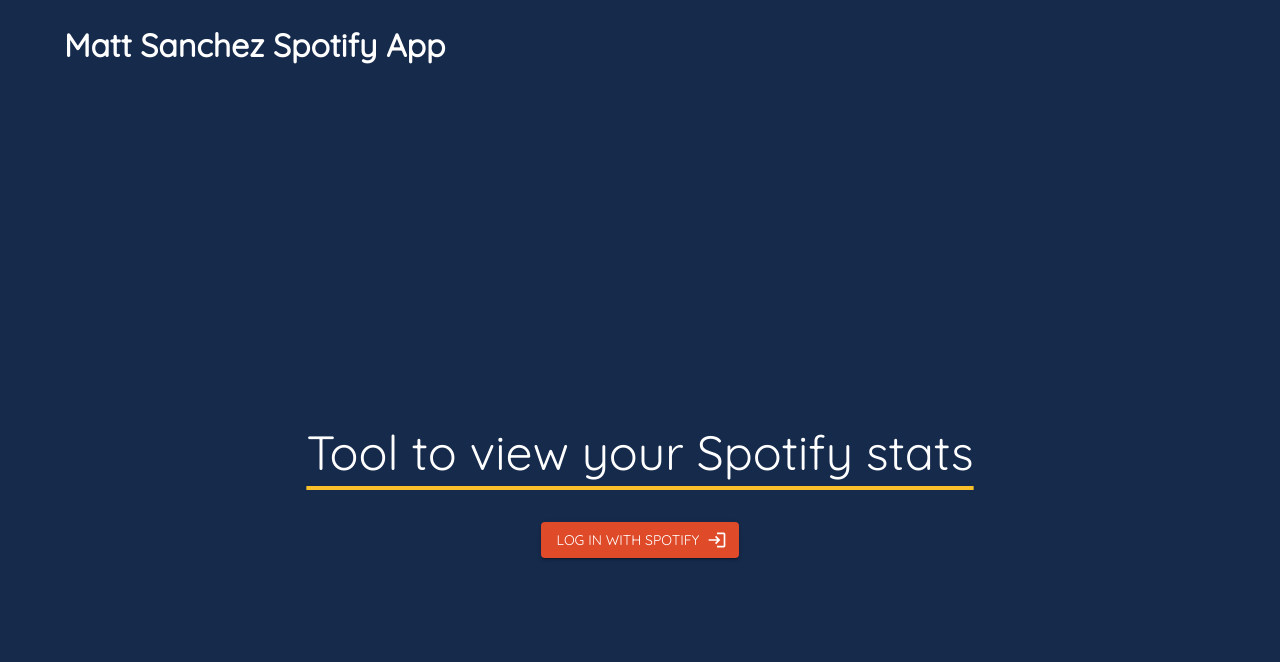
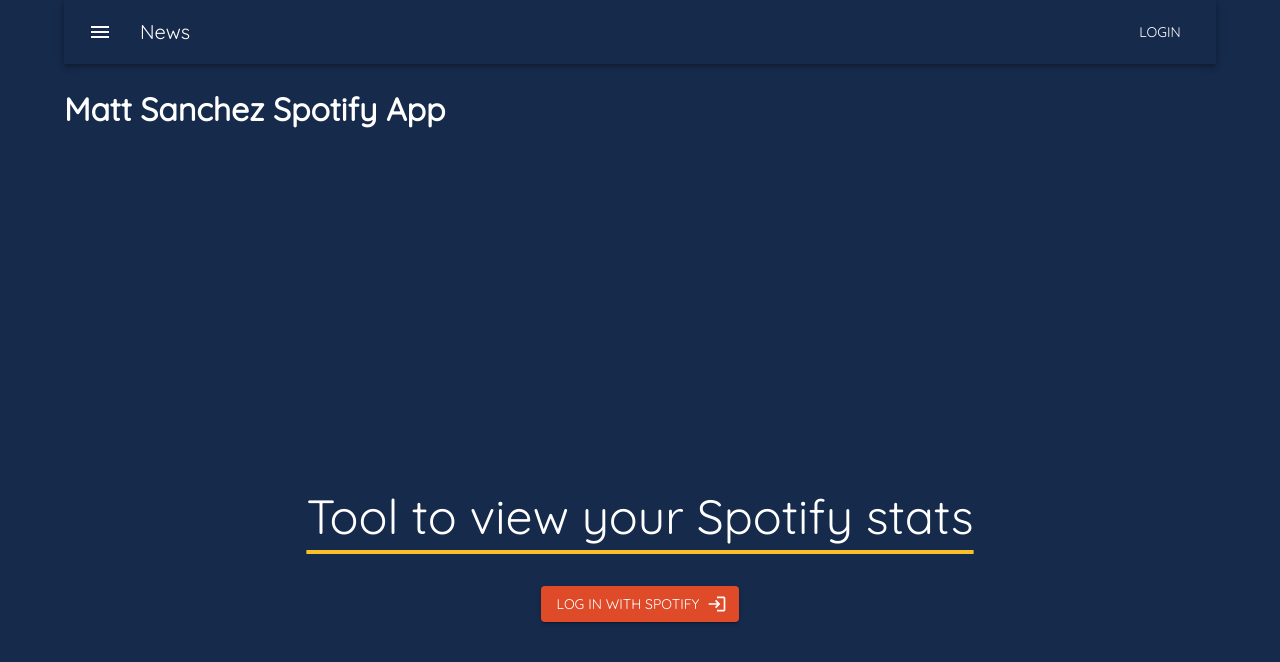
Before and after one commit to msanchez77/spotify-stats, a React app: page / in a window 1280 px wide. Shown: the top 662 px of the page. Built offline with nearby package versions, Linux system fonts and the light colour scheme; the HTML template or start-up script is replaced by a standard one.

Commit message:
Add Nav Bar

```diff
--- a/src/App.js
+++ b/src/App.js
@@ -12,6 +12,7 @@
 
 // utils
 import { checkAuth } from './utils/auth'
+import ButtonAppBar from './components/NavMenu'
 
 
 const App = () => {
@@ -38,6 +39,8 @@
 
   return (
     <main style={{position:"relative"}}>
+			<ButtonAppBar />
+
       <h1>Matt Sanchez Spotify App</h1>
 
       <Routes>
--- /dev/null
+++ b/src/components/NavMenu.js
@@ -0,0 +1,32 @@
+import * as React from 'react';
+import AppBar from '@mui/material/AppBar';
+import Box from '@mui/material/Box';
+import Toolbar from '@mui/material/Toolbar';
+import Typography from '@mui/material/Typography';
+import Button from '@mui/material/Button';
+import IconButton from '@mui/material/IconButton';
+import MenuIcon from '@mui/icons-material/Menu';
+
+export default function ButtonAppBar() {
+  return (
+    <Box sx={{ flexGrow: 1 }}>
+      <AppBar position="static">
+        <Toolbar>
+          <IconButton
+            size="large"
+            edge="start"
+            color="inherit"
+            aria-label="menu"
+            sx={{ mr: 2 }}
+          >
+            <MenuIcon />
+          </IconButton>
+          <Typography variant="h6" component="div" sx={{ flexGrow: 1 }}>
+            News
+          </Typography>
+          <Button color="inherit">Login</Button>
+        </Toolbar>
+      </AppBar>
+    </Box>
+  );
+}
```
Also changed, not shown: 1 other file (tests, documents, lock files or other folders).
